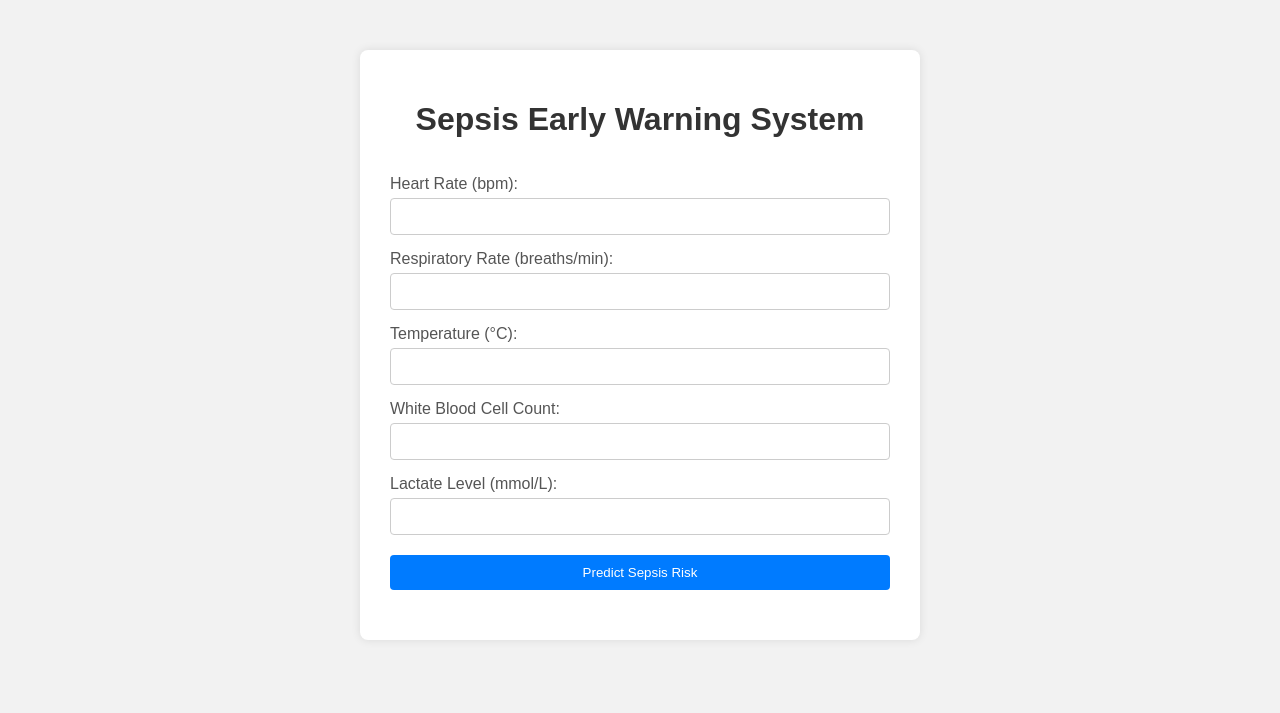
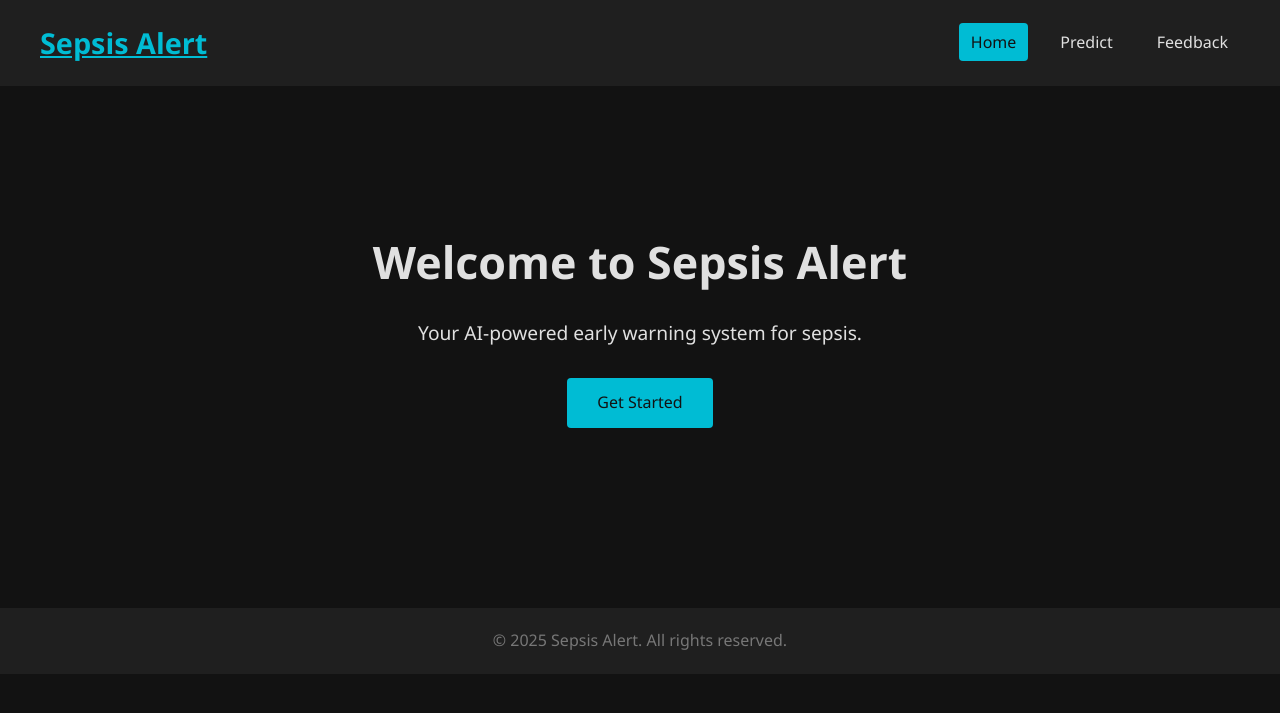
Before and after one commit to AbishakePriyan/sepsis-warning-system, a Flask app: page / in a window 1280 px wide. Shown: the top 713 px of the page. Run offline with Flask 3, Linux system fonts and the light colour scheme.

Commit message:
Initial commit

```diff
--- a/static/app.js
+++ b/static/app.js
@@ -1,12 +1,32 @@
-// app.js
-document.getElementById('sepsisForm').addEventListener('submit', async function(e) {
+document.addEventListener("DOMContentLoaded", function() {
+    // Handle Navigation between Sections
+    const navLinks = document.querySelectorAll(".nav-link");
+    const sections = document.querySelectorAll(".section");
+
+    navLinks.forEach(link => {
+      link.addEventListener("click", function(e) {
+        e.preventDefault();
+        const targetId = this.getAttribute("href").substring(1);
+        // Remove active class from all nav links and sections
+        navLinks.forEach(link => link.classList.remove("active"));
+        sections.forEach(section => section.classList.remove("active"));
+
+        // Add active class to clicked nav link and corresponding section
+        this.classList.add("active");
+        document.getElementById(targetId).classList.add("active");
+      });
+    });
+
+    // Handle Sepsis Prediction Form Submission
+    const sepsisForm = document.getElementById("sepsisForm");
+    sepsisForm.addEventListener("submit", async function(e) {
       e.preventDefault();
 
-    const heartRate = parseFloat(document.getElementById('heartRate').value);
-    const respRate = parseFloat(document.getElementById('respRate').value);
-    const temperature = parseFloat(document.getElementById('temperature').value);
-    const wbc = parseFloat(document.getElementById('wbc').value);
-    const lactate = parseFloat(document.getElementById('lactate').value);
+      const heartRate = parseFloat(document.getElementById("heartRate").value);
+      const respRate = parseFloat(document.getElementById("respRate").value);
+      const temperature = parseFloat(document.getElementById("temperature").value);
+      const wbc = parseFloat(document.getElementById("wbc").value);
+      const lactate = parseFloat(document.getElementById("lactate").value);
 
       const data = {
         HeartRate: heartRate,
@@ -17,22 +37,37 @@ document.getElementById('sepsisForm').addEventListener('submit', async function(
       };
 
       try {
-      const response = await fetch('/predict', {
-        method: 'POST',
-        headers: {
-          'Content-Type': 'application/json'
-        },
+        const response = await fetch("/predict", {
+          method: "POST",
+          headers: { "Content-Type": "application/json" },
           body: JSON.stringify(data)
         });
         const result = await response.json();
-
+        const predictResultDiv = document.getElementById("predictResult");
         if (result.sepsis_risk !== undefined) {
-        document.getElementById('result').innerText = `Sepsis Risk: ${result.sepsis_risk}`;
+          predictResultDiv.innerText = `Sepsis Risk: ${result.sepsis_risk}`;
         } else {
-        document.getElementById('result').innerText = `Error: ${result.error || 'Unknown error'}`;
+          predictResultDiv.innerText = `Error: ${result.error || "Unknown error"}`;
         }
       } catch (error) {
-      document.getElementById('result').innerText = 'Error connecting to the server.';
-      console.error('Error:', error);
+        console.error("Error connecting to API:", error);
+        document.getElementById("predictResult").innerText = "Error connecting to the server.";
       }
     });
+
+    // Handle Feedback Form Submission
+    const feedbackForm = document.getElementById("feedbackForm");
+    feedbackForm.addEventListener("submit", function(e) {
+      e.preventDefault();
+      const name = document.getElementById("name").value;
+      const feedbackText = document.getElementById("feedbackText").value;
+      const feedbackResultDiv = document.getElementById("feedbackResult");
+
+      // Simulate feedback submission success
+      feedbackResultDiv.innerText = "Thank you for your feedback, " + name + "!";
+      feedbackForm.reset();
+      setTimeout(() => {
+        feedbackResultDiv.innerText = "";
+      }, 5000);
+    });
+  });
--- a/static/style.css
+++ b/static/style.css
@@ -1,59 +1,194 @@
-/* style.css */
-body {
-    font-family: Arial, sans-serif;
-    background-color: #f2f2f2;
+/* Advanced Dark Theme Styles */
+
+/* Reset & Box Sizing */
+* {
     margin: 0;
     padding: 0;
+    box-sizing: border-box;
+    scroll-behavior: smooth;
   }
 
-  .container {
-    max-width: 500px;
-    margin: 50px auto;
-    background-color: #fff;
-    padding: 30px;
-    border-radius: 8px;
-    box-shadow: 0 0 10px rgba(0, 0, 0, 0.1);
+  /* Body */
+  body {
+    font-family: 'Segoe UI', Tahoma, Geneva, Verdana, sans-serif;
+    background-color: #121212;
+    color: #e0e0e0;
+    line-height: 1.6;
   }
 
-  h1 {
-    text-align: center;
-    color: #333;
+  /* Header & Navigation */
+  header {
+    display: flex;
+    justify-content: space-between;
+    align-items: center;
+    background: #1f1f1f;
+    padding: 20px 40px;
+    position: sticky;
+    top: 0;
+    z-index: 1000;
   }
 
-  form {
-    display: flex;
-    flex-direction: column;
+  .logo {
+    font-size: 1.8em;
+    font-weight: bold;
+    color: #00bcd4;
+    animation: fadeIn 1s ease-in-out;
   }
 
-  label {
-    margin-top: 15px;
-    color: #555;
+  nav ul {
+    list-style: none;
+    display: flex;
   }
 
-  input {
-    padding: 10px;
-    margin-top: 5px;
-    border: 1px solid #ccc;
-    border-radius: 4px;
+  nav ul li {
+    margin-left: 20px;
   }
 
-  button {
-    margin-top: 20px;
+  nav ul li a {
+    text-decoration: none;
+    color: #e0e0e0;
+    font-weight: 500;
+    padding: 8px 12px;
+    border-radius: 4px;
+    transition: background 0.3s ease;
+  }
+
+  nav ul li a:hover,
+  nav ul li a.active {
+    background: #00bcd4;
+    color: #121212;
+  }
+
+  /* Main Content */
+  main {
+    padding: 60px 20px;
+  }
+
+  /* Section Styles */
+  .section {
+    display: none;
+    animation: fadeInSection 0.8s ease forwards;
+  }
+
+  .section.active {
+    display: block;
+  }
+
+  /* Hero Section */
+  .hero {
+    text-align: center;
+    padding: 80px 20px;
+  }
+
+  .hero h1 {
+    font-size: 2.8em;
+    margin-bottom: 20px;
+  }
+
+  .hero p {
+    font-size: 1.2em;
+    margin-bottom: 30px;
+  }
+
+  .btn {
+    display: inline-block;
+    padding: 12px 30px;
+    background: #00bcd4;
+    color: #121212;
+    border-radius: 4px;
+    text-decoration: none;
+    transition: background 0.3s ease;
+  }
+
+  .btn:hover {
+    background: #008c9e;
+  }
+
+  /* Container for Forms */
+  .container {
+    max-width: 600px;
+    margin: 0 auto;
+    padding: 30px;
+    background: #1e1e1e;
+    border-radius: 8px;
+    box-shadow: 0 4px 8px rgba(0, 0, 0, 0.3);
+  }
+
+  .container h2 {
+    text-align: center;
+    margin-bottom: 20px;
+  }
+
+  /* Form Styles */
+  .form-group {
+    margin-bottom: 15px;
+  }
+
+  .form-group label {
+    display: block;
+    margin-bottom: 8px;
+    color: #bbb;
+  }
+
+  .form-group input,
+  .form-group textarea {
+    width: 100%;
     padding: 10px;
-    background-color: #007bff;
-    color: #fff;
+    background: #333;
     border: none;
     border-radius: 4px;
+    color: #e0e0e0;
+  }
+
+  /* Button */
+  button {
+    width: 100%;
+    padding: 12px;
+    background: #00bcd4;
+    color: #121212;
+    border: none;
+    border-radius: 4px;
+    font-size: 1em;
     cursor: pointer;
+    transition: background 0.3s ease;
   }
 
   button:hover {
-    background-color: #0056b3;
+    background: #008c9e;
   }
 
-  #result {
+  /* Result Display */
+  .result {
     margin-top: 20px;
     text-align: center;
     font-size: 1.2em;
-    color: #333;
+    padding: 15px;
+    background: #262626;
+    border-radius: 4px;
+    animation: slideIn 0.5s ease-out;
   }
+
+  /* Footer */
+  footer {
+    text-align: center;
+    padding: 20px;
+    background: #1f1f1f;
+    margin-top: 40px;
+    color: #777;
+  }
+
+  /* Animations */
+  @keyframes fadeIn {
+    from { opacity: 0; transform: translateY(-10px); }
+    to { opacity: 1; transform: translateY(0); }
+  }
+
+  @keyframes fadeInSection {
+    from { opacity: 0; transform: translateY(20px); }
+    to { opacity: 1; transform: translateY(0); }
+  }
+
+  @keyframes slideIn {
+    from { transform: translateY(20px); opacity: 0; }
+    to { transform: translateY(0); opacity: 1; }
+  }
--- a/templates/index.html
+++ b/templates/index.html
@@ -3,32 +3,88 @@
 <head>
   <meta charset="UTF-8">
   <meta name="viewport" content="width=device-width, initial-scale=1">
-  <title>Sepsis Early Warning System</title>
+  <title>Sepsis Alert - Early Warning System</title>
   <link rel="stylesheet" href="{{ url_for('static', filename='style.css') }}">
 </head>
 <body>
+  <header>
+    <!-- Changed logo from a div to an anchor linking to Home -->
+    <a href="#home" class="logo">Sepsis Alert</a>
+    <nav>
+      <ul>
+        <li><a href="#home" class="nav-link active">Home</a></li>
+        <li><a href="#predict" class="nav-link">Predict</a></li>
+        <li><a href="#feedback" class="nav-link">Feedback</a></li>
+      </ul>
+    </nav>
+  </header>
+
+  <main>
+    <!-- Home Section -->
+    <section id="home" class="section active">
+      <div class="hero">
+        <h1>Welcome to Sepsis Alert</h1>
+        <p>Your AI-powered early warning system for sepsis.</p>
+        <!-- "Get Started" links directly to the Predict section -->
+        <a href="#predict" class="btn">Get Started</a>
+      </div>
+    </section>
+
+    <!-- Predict Section -->
+    <section id="predict" class="section">
       <div class="container">
-    <h1>Sepsis Early Warning System</h1>
+        <h2>Predict Sepsis Risk</h2>
         <form id="sepsisForm">
+          <div class="form-group">
             <label for="heartRate">Heart Rate (bpm):</label>
             <input type="number" id="heartRate" name="heartRate" required>
-
+          </div>
+          <div class="form-group">
             <label for="respRate">Respiratory Rate (breaths/min):</label>
             <input type="number" id="respRate" name="respRate" required>
-
+          </div>
+          <div class="form-group">
             <label for="temperature">Temperature (°C):</label>
             <input type="number" step="0.1" id="temperature" name="temperature" required>
-
+          </div>
+          <div class="form-group">
             <label for="wbc">White Blood Cell Count:</label>
             <input type="number" id="wbc" name="wbc" required>
-
+          </div>
+          <div class="form-group">
             <label for="lactate">Lactate Level (mmol/L):</label>
             <input type="number" step="0.1" id="lactate" name="lactate" required>
+          </div>
+          <button type="submit">Predict</button>
+        </form>
+        <div id="predictResult" class="result"></div>
+      </div>
+    </section>
 
-      <button type="submit">Predict Sepsis Risk</button>
+    <!-- Feedback Section -->
+    <section id="feedback" class="section">
+      <div class="container">
+        <h2>Feedback</h2>
+        <form id="feedbackForm">
+          <div class="form-group">
+            <label for="name">Name:</label>
+            <input type="text" id="name" name="name" required>
+          </div>
+          <div class="form-group">
+            <label for="feedbackText">Feedback:</label>
+            <textarea id="feedbackText" name="feedbackText" rows="4" required></textarea>
+          </div>
+          <button type="submit">Submit Feedback</button>
         </form>
-    <div id="result"></div>
+        <div id="feedbackResult" class="result"></div>
       </div>
+    </section>
+  </main>
+
+  <footer>
+    <p>&copy; 2025 Sepsis Alert. All rights reserved.</p>
+  </footer>
+
   <script src="{{ url_for('static', filename='app.js') }}"></script>
 </body>
 </html>
```
Lines whose indentation alone changed are shown as unchanged.
